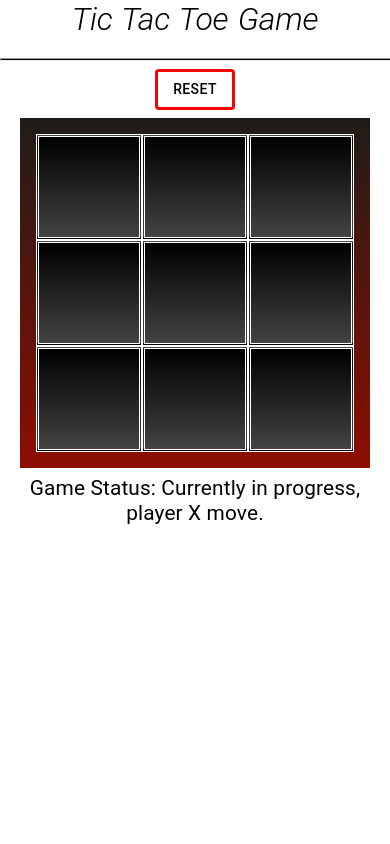
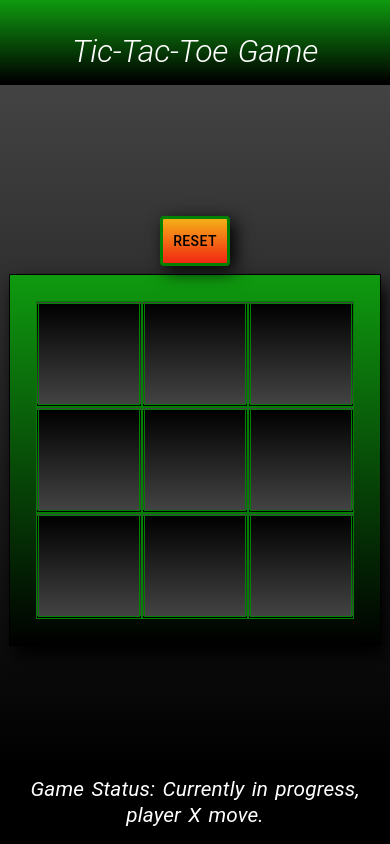
Before and after one commit to SlawomirGawron/react-game, a React (Create React App) app: page / in a window 390 px wide. Built offline with nearby package versions, Linux system fonts and the light colour scheme.

Commit message:
Responsive, styled. Done.

```diff
--- a/src/TicTacToeGame/TicTacToeGame.js
+++ b/src/TicTacToeGame/TicTacToeGame.js
@@ -100,8 +100,11 @@ class TicTacToeGame extends Component {
 
         return (
             <div className="tic-tac-toe-container">
-                <Title text="Tic Tac Toe Game"/>
+                <div className="tic-tac-toe-container-title">
+                    <Title text="Tic-Tac-Toe Game"/>
+                </div>
                 <hr />
+                <div className="tic-tac-toe-container-game-board">
                     <ResetButton onClick={()=> this.resetButtonHandleClick()}/>
                     <GameBoard
                         playerMakingMove={player}
@@ -116,7 +119,11 @@ class TicTacToeGame extends Component {
                         convertGameStatusToInProgress={() => this.convertGameStatusToInProgress()}
                         convertGameStatusToInvalidMove={() => this.convertGameStatusToInvalidMove()}
                     />
+
+                </div>
+                <div className="tic-tac-toe-container-game-status">
                     {this.gameMessage()}
+                </div>
             </div>
         );
     }
--- a/src/TicTacToeGame/TicTacToeGame.scss
+++ b/src/TicTacToeGame/TicTacToeGame.scss
@@ -1,15 +1,71 @@
+@import "../common/utilities/_variables.scss";
+
 .tic-tac-toe-container {
   display: flex;
   flex-direction: column;
   text-align: center;
   justify-content: center;
   align-items: center;
+  min-height: 100%;
+  width: 100%;
+}
+
+.tic-tac-toe-container-title {
+  display: flex;
+  flex-direction: column;
+  align-items: center;
+  width: 100%;
+  padding-top: 2rem;
+
+  background: $title-fallback-background;
+  background: $title-background1;
+  background: $title-background2;
+}
+
+.tic-tac-toe-container-game-board {
+  display: flex;
+  flex: 1;
+  flex-direction: column;
+  justify-content: center;
+  align-items: center;
+  height: 100%;
+  width: 100%;
+
+  background: $tic-tac-toe-container-game-board-fallback-background;
+  background: $tic-tac-toe-container-game-board-background1;
+  background: $tic-tac-toe-container-game-board-background2;
+}
+
+.tic-tac-toe-container-game-status {
+  display: flex;
+  justify-content: center;
+  height: 100%;
+  width: 100%;
+
+
+  font-family: Comic Sans MS, cursive, sans-serif;
+  font-size: 34px;
+  letter-spacing: 2px;
+  word-spacing: 2px;
+  font-weight: 700;
+  text-decoration: none solid rgb(68, 68, 68);
+  font-style: italic;
+  font-variant: normal;
+  text-transform: none;
+  color: white;
+
+  background: $tic-tac-toe-container-game-status-background;
 }
 
 hr {
   color: black;
   background-color: black;
-  height: 0.1rem;
+  height: 0.2rem;
   width: 100%;
   margin-bottom: 0;
+  margin-block-start: 0;
+  margin-block-end: 0;
+  margin-inline-start: auto;
+  margin-inline-end: auto;
+  border-width: 0;
 }
--- a/src/TicTacToeGame/gameBoard/GameBoard.scss
+++ b/src/TicTacToeGame/gameBoard/GameBoard.scss
@@ -1,3 +1,5 @@
+@import "../../common/utilities/_variables.scss";
+
 .game-board {
   display: flex;
   justify-content: center;
@@ -5,9 +7,17 @@
   height: 350px;
   width: 350px;
 
-  background: #8E0E00;  /* fallback for old browsers */
-  background: -webkit-linear-gradient(to bottom, #1F1C18, #8E0E00);  /* Chrome 10-25, Safari 5.1-6 */
-  background: linear-gradient(to bottom, #1F1C18, #8E0E00); /* W3C, IE 10+/ Edge, Firefox 16+, Chrome 26+, Opera 12+, Safari 7+ */
+  background: $game-board-fallback-background;
+  background: $game-board-background1;
+  background: $game-board-background2;
 
+  border: 1px solid;
+  padding: 10px;
+  box-shadow: 5px 10px 18px black;
+}
 
+@media screen and (max-width: 319px) {
+  .game-board {
+    margin: auto;
+  }
 }
--- a/src/TicTacToeGame/gameBoard/tileGrid/TileGrid.scss
+++ b/src/TicTacToeGame/gameBoard/tileGrid/TileGrid.scss
@@ -4,3 +4,9 @@
   width: 400px;
   justify-content: center;
 }
+
+@media screen and (max-width: 320px) {
+  .main-app {
+    overflow-x: auto;
+  }
+}
--- a/src/TicTacToeGame/gameBoard/tileGrid/tile/Tile.scss
+++ b/src/TicTacToeGame/gameBoard/tileGrid/tile/Tile.scss
@@ -1,18 +1,14 @@
 @import "../../../../common/utilities/_variables.scss";
 
 .tic-tac-toe-tile {
+  display: inline-block;
+  width: 100px;
+  height: 100px;
+  border: double green;
+  line-height: 100px;
+  color: white;
+
   background: $tile-fallback-background;
   background: $tile-background1;
   background: $tile-background2;
-
-  background: #000000;  /* fallback for old browsers */
-  background: -webkit-linear-gradient(to top, #434343, #000000);  /* Chrome 10-25, Safari 5.1-6 */
-  background: linear-gradient(to top, #434343, #000000); /* W3C, IE 10+/ Edge, Firefox 16+, Chrome 26+, Opera 12+, Safari 7+ */
-
-  width: 100px;
-  height: 100px;
-  border: double white;
-  display: inline-block;
-  line-height: 100px;
-  color: white;
 }
--- a/src/app/App.scss
+++ b/src/app/App.scss
@@ -1,6 +1,17 @@
 .main-app {
   height: 100%;
   width: 100%;
-  overflow: auto;
-  overflow-x: hidden;
+  overflow: hidden;
 }
+
+@media screen and (max-height: 590px) {
+  .main-app {
+    overflow-y: auto;
+  }
+}
+
+@media screen and (max-width: 370px) {
+  .main-app {
+    overflow-x: auto;
+  }
+}
--- a/src/common/components/buttons/resetButton/ResetButton.js
+++ b/src/common/components/buttons/resetButton/ResetButton.js
@@ -9,7 +9,7 @@ const useStyles = makeStyles(theme => ({
     resetButton: {
         margin: theme.spacing(1),
         color: "black",
-        border: "3px solid red"
+        border: "3px solid green"
     },
 }));
 
@@ -19,6 +19,7 @@ function ResetButton(props) {
     return (
         <Button
             className={classes.resetButton}
+            id="reset-button"
             variant="outlined"
             color="inherit"
             onClick={props.onClick}
--- a/src/common/components/buttons/resetButton/ResetButton.scss
+++ b/src/common/components/buttons/resetButton/ResetButton.scss
@@ -0,0 +1,9 @@
+#reset-button {
+  background: #f12711;  /* fallback for old browsers */
+  background: -webkit-linear-gradient(to bottom, #f5af19, #f12711);  /* Chrome 10-25, Safari 5.1-6 */
+  background: linear-gradient(to bottom, #f5af19, #f12711); /* W3C, IE 10+/ Edge, Firefox 16+, Chrome 26+, Opera 12+, Safari 7+ */
+
+
+  padding: 10px;
+  box-shadow: 5px 5px 18px black;
+}
--- a/src/common/components/text/endOfGameText/EndOfGameText.js
+++ b/src/common/components/text/endOfGameText/EndOfGameText.js
@@ -1,17 +1,50 @@
 import React from 'react';
 import PropTypes from 'prop-types';
 import Typography from "@material-ui/core/Typography";
+import { withStyles } from '@material-ui/core/styles';
+
+import "./EndOfGameText.scss";
+
+const styles = theme => ({
+    rootGameStatus: {
+        maxWidth: 800,
+        padding: theme.spacing(1),
+    },
+    gameStatus: {
+        [theme.breakpoints.up("xs")]: {
+            fontSize: "1.3rem",
+        },
+        [theme.breakpoints.up("sm")]: {
+            fontSize: "1.5rem",
+        },
+        [theme.breakpoints.up("md")]: {
+            fontSize: "1.7rem",
+        },
+        [theme.breakpoints.up("lg")]: {
+            fontSize: "2rem",
+        }
+    }
+});
 
 function EndOfGameText(props) {
+    const { classes, gameStatus } = props;
+
     return (
-        <Typography variant="h4" component="h2" gutterBottom>
-            {props.gameStatus}
-        </Typography>
+        <div className={classes.rootGameStatus}>
+            <Typography
+                className={classes.gameStatus}
+                variant="h4"
+                gutterBottom
+            >
+                {gameStatus}
+            </Typography>
+        </div>
     )
 }
 
 EndOfGameText.propTypes = {
+    classes: PropTypes.object.isRequired,
     gameStatus: PropTypes.string.isRequired
 };
 
-export default EndOfGameText;
+export default withStyles(styles)(EndOfGameText);
--- a/src/common/components/text/title/Title.js
+++ b/src/common/components/text/title/Title.js
@@ -12,7 +12,7 @@ const styles = theme => ({
         fontSize: "34px",
         letterSpacing: "2px",
         wordSpacing: "2px",
-        color: "black",
+        color: "white",
         fontWeight: "700",
         textDecoration: "none solid rgb(68, 68, 68)",
         fontStyle: "italic",
--- a/src/common/utilities/_variables.scss
+++ b/src/common/utilities/_variables.scss
@@ -2,3 +2,21 @@
 $tile-fallback-background: #000000;  /* fallback for old browsers */
 $tile-background1: -webkit-linear-gradient(to top, #434343, #000000);  /* Chrome 10-25, Safari 5.1-6 */
 $tile-background2: linear-gradient(to top, #434343, #000000); /* W3C, IE 10+/ Edge, Firefox 16+, Chrome 26+, Opera 12+, Safari 7+ */
+
+// GameBoard background colour.
+$game-board-fallback-background: #000000;  /* fallback for old browsers */
+$game-board-background1: -webkit-linear-gradient(to bottom, #0f9b0f, #000000);  /* Chrome 10-25, Safari 5.1-6 */
+$game-board-background2: linear-gradient(to bottom, #0f9b0f, #000000); /* W3C, IE 10+/ Edge, Firefox 16+, Chrome 26+, Opera 12+, Safari 7+ */
+
+// Title background color
+$title-fallback-background: #000000;  /* fallback for old browsers */
+$title-background1: -webkit-linear-gradient(to bottom, #0f9b0f, #000000);  /* Chrome 10-25, Safari 5.1-6 */
+$title-background2: linear-gradient(to bottom, #0f9b0f, #000000); /* W3C, IE 10+/ Edge, Firefox 16+, Chrome 26+, Opera 12+, Safari 7+ */
+
+// tic-tac-toe-container-game-board background color
+$tic-tac-toe-container-game-board-fallback-background: #000000;  /* fallback for old browsers */
+$tic-tac-toe-container-game-board-background1: -webkit-linear-gradient(to bottom, #434343, #000000);  /* Chrome 10-25, Safari 5.1-6 */
+$tic-tac-toe-container-game-board-background2: linear-gradient(to bottom, #434343, #000000); /* W3C, IE 10+/ Edge, Firefox 16+, Chrome 26+, Opera 12+, Safari 7+ */
+
+// tic-tac-toe-container-game-status background color
+$tic-tac-toe-container-game-status-background: #000000;  /* fallback for old browsers */
```
Lines whose indentation alone changed are shown as unchanged.
